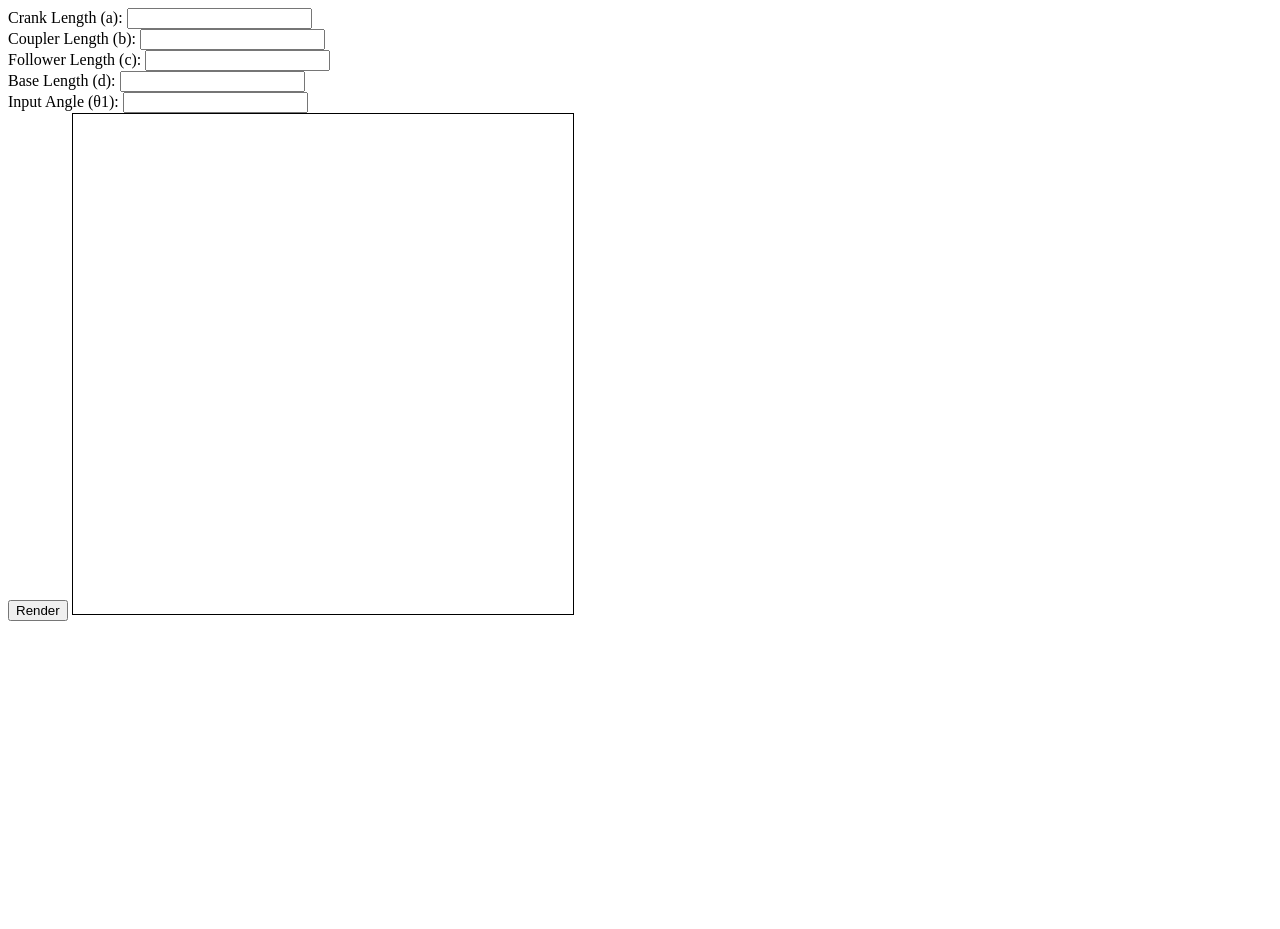
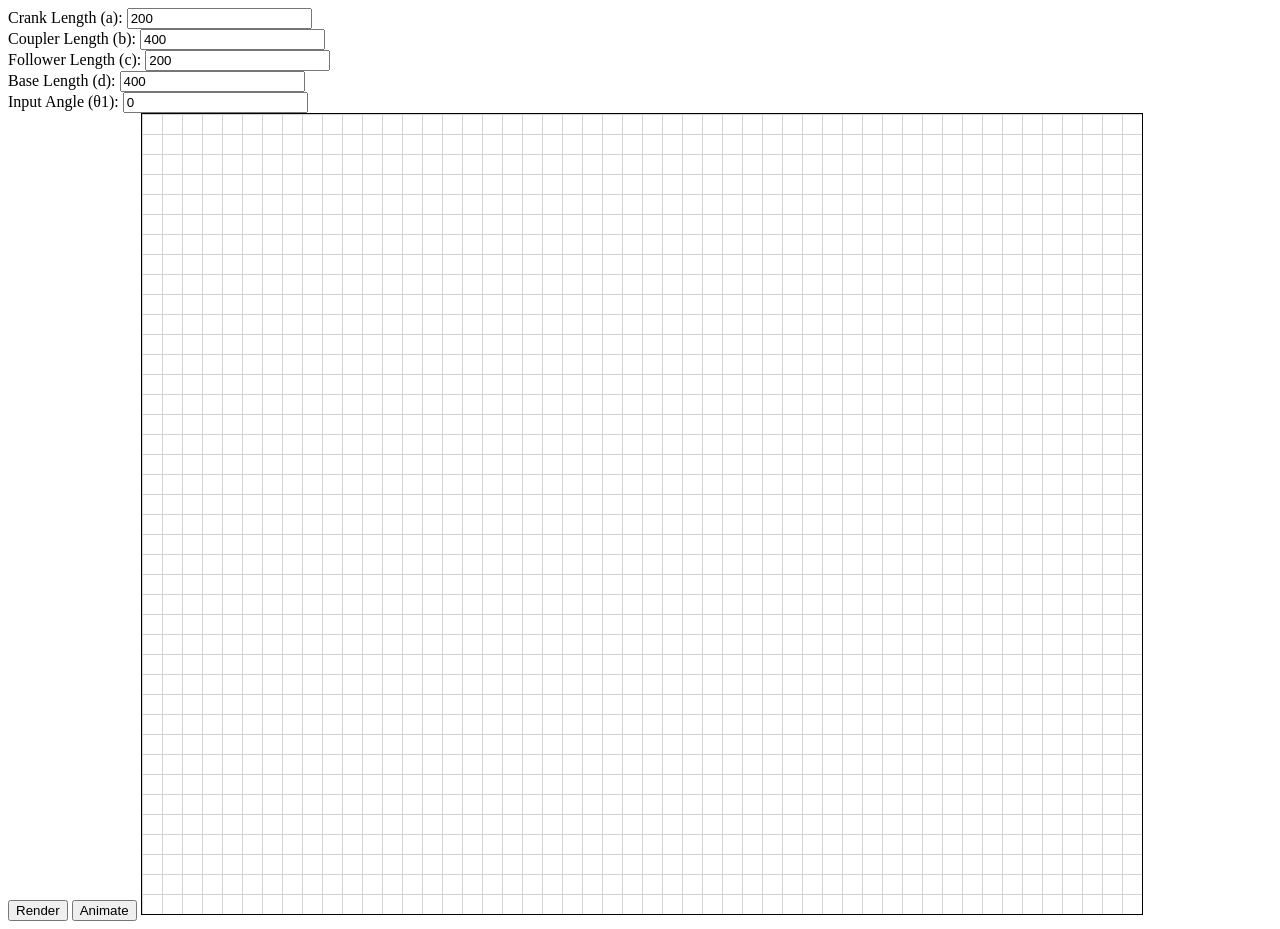
Before and after one commit to sandman-code/four-bar, a plain HTML site: page fourbar.html in a window 1280 px wide. Before the commit the page ends 800 px from the top, so only its background shows below. Drawn offline with Linux system fonts and the light colour scheme.

Commit message:
grid and input changes

```diff
--- a/fourbar.html
+++ b/fourbar.html
@@ -9,22 +9,23 @@
     </style>
     <script defer src="./fourbar.js"></script>
   </head>
-  <body>
+  <body onload="init()">
     <label for="a">Crank Length (a):</label>
-    <input type="number" id="a" /><br />
+    <input type="number" id="a" value="200" /><br />
 
     <label for="b">Coupler Length (b):</label>
-    <input type="number" id="b" /><br />
+    <input type="number" id="b" value="400" /><br />
 
     <label for="c">Follower Length (c):</label>
-    <input type="number" id="c" /><br />
+    <input type="number" id="c" value="200" /><br />
 
     <label for="d">Base Length (d):</label>
-    <input type="number" id="d" /><br />
+    <input type="number" id="d" value="400" /><br />
 
     <label for="theta1">Input Angle (θ1):</label>
-    <input type="number" id="theta1" /><br />
-    <button onclick="run()">Render</button>
-    <canvas id="canvas" width="500" height="500"></canvas>
+    <input type="number" id="theta1" value="0" /><br />
+    <button onclick="renderLinks()">Render</button>
+    <button onclick="run()">Animate</button>
+    <canvas id="canvas" width="1000" height="800"></canvas>
   </body>
 </html>
--- a/fourbar.js
+++ b/fourbar.js
@@ -1,14 +1,22 @@
+/* Linkage Types
+
+1 - Triple Rocker * Not done
+2 - Crank Rocker * Done
+3 - Double Crank * Done
+4 - Double Rocker * Not done
+*/
+
 // Crank Link
-var a = 100;
+var a = 0;
 
 // Coupler Link
-var b = 350;
+var b = 0;
 
 // Follower Link
-var c = 200;
+var c = 0;
 
 // Base Link
-var d = 150;
+var d = 0;
 
 var outputPoints = [];
 
@@ -21,9 +29,11 @@ var C;
 var D;
 var E;
 var F;
-var theta4;
-var theta3;
+var theta4 = 0;
+var theta3 = 0;
 var theta2 = 0;
+
+var isAnimating = false;
 
 var k1 = d / a;
 var k2 = d / c;
@@ -31,40 +41,61 @@ var k3 = (a * a - b * b + c * c + d * d) / (2 * a * c);
 var k4 = d / b;
 var k5 = (c * c - d * d - a * a - b * b) / (2 * a * b);
 
-const A_proj = b * b + c * c;
-const B_proj = 2 * b * c;
-
 function proj_method() {
+  var A_proj = b * b + c * c;
+  var B_proj = 2 * b * c;
   let r = d - a * Math.cos(theta2);
   let s = a * Math.sin(theta2);
   let f2 = r * r + s * s;
   let sigma = Math.acos((A_proj - f2) / B_proj);
   let g = b - c * Math.cos(sigma);
   let h = c * Math.sin(sigma);
+  console.log(h, r, g, s);
   theta3 = Math.atan2(h * r - g * s, g * r + h * s);
   theta4 = theta3 + sigma;
 }
 
-function run() {
-  /*
-  for (let i = 0; i < Math.PI / 2; i++) {
-    theta2 += 0.01;
-    Q = Math.cos(theta2);
-    A = k3 - k1 - (k2 - 1) * Q;
-    B = -2 * Math.sin(theta2);
-    C = k3 + k1 - (k2 + 1) * Q;
-    D = k5 - k1 + (k4 + 1) * Q;
-    E = B;
-    F = k5 + k1 + (k4 - 1) * Q;
-    theta4 = 2 * Math.atan2(-B - Math.sqrt(B * B - 4 * A * C), 2 * A);
-    theta3 = 2 * Math.atan2(-E - Math.sqrt(E * E - 4 * D * F), 2 * D);
-    let x4 = d + c * Math.cos(theta4);
-    let y4 = c * Math.sin(theta4);
+function drawCanvas() {
+  let bh = 1000;
+  let bw = 1000;
+  let p = 0;
+  var canvas = document.getElementById("canvas");
+  var context = canvas.getContext("2d");
+  for (var x = 0; x <= bw; x += 20) {
+    context.moveTo(0.5 + x + p, p);
+    context.lineTo(0.5 + x + p, bh + p);
+  }
 
-    outputPoints.push([x4, y4]);
+  for (var x = 0; x <= bh; x += 20) {
+    context.moveTo(p, 0.5 + x + p);
+    context.lineTo(bw + p, 0.5 + x + p);
   }
-*/
-  theta2 += 0.01;
+  context.strokeStyle = "#D3D3D3";
+  context.stroke();
+}
+
+function init() {
+  var canvas = document.getElementById("canvas");
+  var ctx = canvas.getContext("2d");
+
+  ctx.clearRect(0, 0, canvas.width, canvas.height);
+  drawCanvas();
+}
+
+function renderLinks() {
+  var canvas = document.getElementById("canvas");
+  var ctx = canvas.getContext("2d");
+  // Crank Link
+  a = document.getElementById("a").value;
+
+  // Coupler Link
+  b = document.getElementById("b").value;
+
+  // Follower Link
+  c = document.getElementById("c").value;
+
+  // Base Link
+  d = document.getElementById("d").value;
 
   proj_method();
 
@@ -76,12 +107,10 @@ function run() {
   let y3 = y2 + b * Math.sin(theta3);
   let x4 = d + c * Math.cos(theta4);
   let y4 = c * Math.sin(theta4);
-  var canvas = document.getElementById("canvas");
-  var ctx = canvas.getContext("2d");
 
   // Clear the canvas
   ctx.clearRect(0, 0, canvas.width, canvas.height);
-
+  drawCanvas();
   // Move the origin to the middle of the canvas
   var centerX = canvas.width / 2;
   var centerY = canvas.height / 2;
@@ -97,7 +126,6 @@ function run() {
   ctx.lineTo(d, 0);
   ctx.lineTo(x1, y1);
   ctx.stroke();
-
   // Draw crank path
   ctx.beginPath();
   ctx.arc(x1, y1, a, 0, 2 * Math.PI);
@@ -125,11 +153,15 @@ function run() {
   ctx.arc(x4, y4, 5, 0, 2 * Math.PI);
   ctx.fill();
 
-  outputPoints = [];
   ctx.setTransform(1, 0, 0, 1, 0, 0);
-  requestAnimationFrame(run);
 
-  console.log(theta4);
+  if (isAnimating) {
+    theta2 += 0.01;
+    requestAnimationFrame(renderLinks);
+  }
 }
 
-//run();
+function run() {
+  isAnimating = !isAnimating;
+  renderLinks();
+}
```
